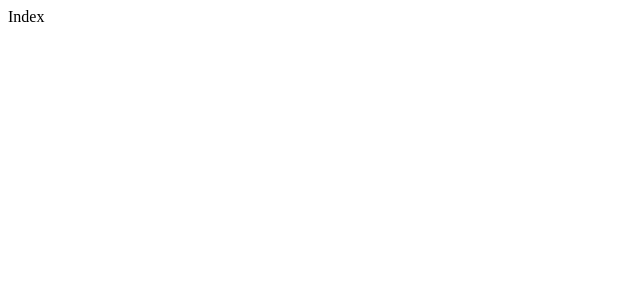
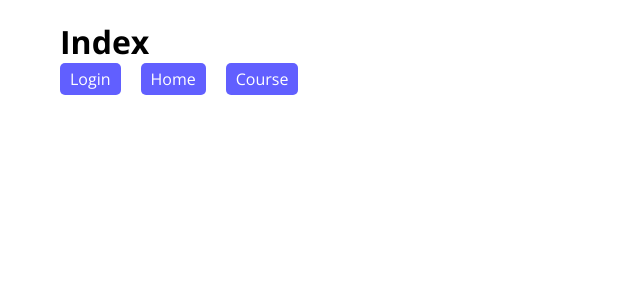
Before and after one commit to siulppeking/web-frontend-react-js, a React (Vite) app: page / in a window 1280 px wide. Shown: the top 300 px of the page, without its empty margins (0-640 px from the left). Built offline with nearby package versions, Linux system fonts and the light colour scheme.

Commit message:
Set PrivateRouter & add links Index

```diff
--- a/src/index.css
+++ b/src/index.css
@@ -0,0 +1,36 @@
+@import url('https://fonts.googleapis.com/css2?family=Open+Sans:ital,wght@0,300..800;1,300..800&display=swap');
+
+* {
+  margin: 0;
+  padding: 0;
+  box-sizing: border-box;
+}
+
+body {
+  font-family: "Open Sans", sans-serif;
+  font-size: 16px;
+}
+
+.container {
+  max-width: 1200px;
+  margin: 0 auto;
+  padding: 20px;
+}
+
+ul {
+  list-style: none;
+  display: flex;
+  gap: 20px;
+}
+
+ul li {
+  margin-bottom: 10px;
+  background-color: #615fff;
+  padding: 5px 10px;
+  border-radius: 5px;
+}
+
+ul li a {
+  color: #fff;
+  text-decoration: none;
+}
--- a/src/pages/Index.jsx
+++ b/src/pages/Index.jsx
@@ -1,7 +1,15 @@
 import React from 'react'
+import { Link } from 'react-router-dom'
 
 export const Index = () => {
     return (
-        <div>Index</div>
+        <div className='container'>
+            <h1>Index</h1>
+            <ul>
+                <li><Link to="/login">Login</Link></li>
+                <li><Link to="/home">Home</Link></li>
+                <li><Link to="/course">Course</Link></li>
+            </ul>
+        </div>
     )
 }
--- a/src/routers/PrivateRouter.jsx
+++ b/src/routers/PrivateRouter.jsx
@@ -1,6 +1,10 @@
-import { Outlet } from "react-router-dom"
+import { Navigate, Outlet } from "react-router-dom"
 
 export const PrivateRouter = () => {
 
+    const isAuthenticated = false;
+
+    if (!isAuthenticated) return <Navigate to="/login" replace />
+
     return <Outlet />
 }
```
